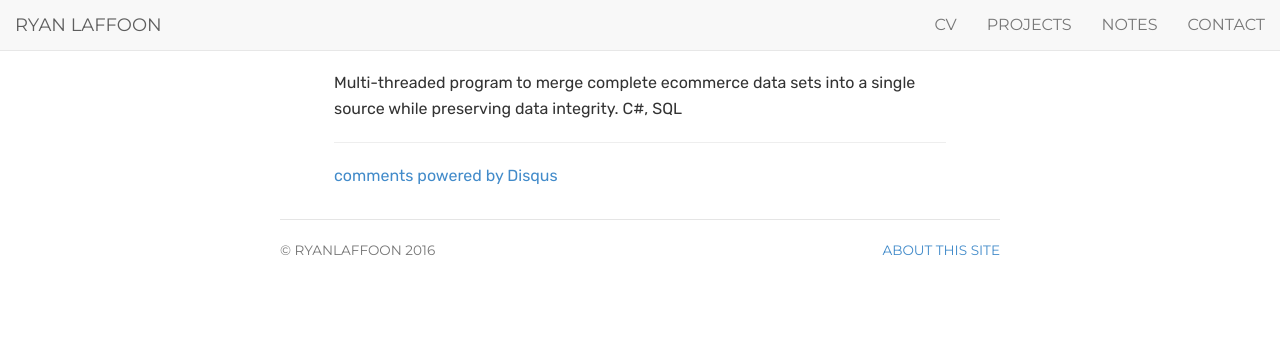
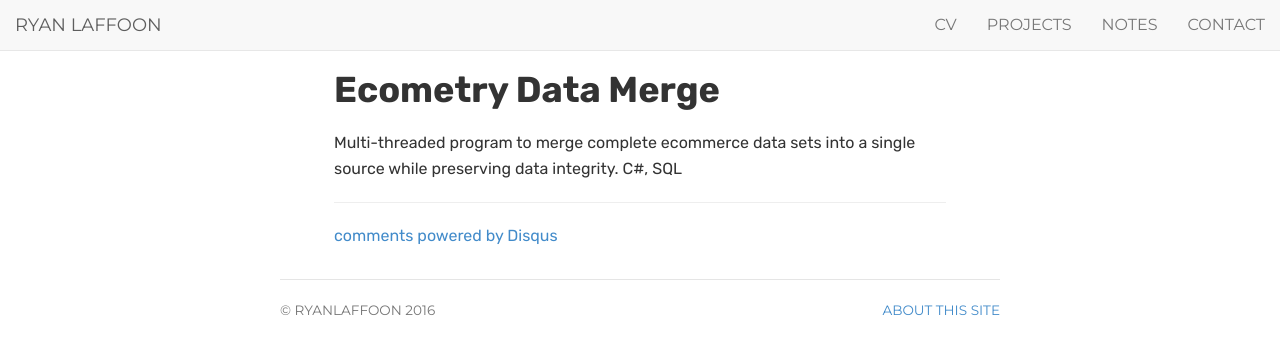
Before and after one commit to ryanlaffoon/ryanlaffoon.github.io, a Jekyll site: the page built from _projects/Ecometry-Data-Merge.md, in a window 1280 px wide. Shown: the top 354 px of the page. Built offline with Jekyll 4.4.1, drawn with Linux system fonts in a browser that asks for light colours; comment, search, counter and statistics services are not loaded.

Commit message:
Update project.html

```diff
--- a/_layouts/project.html
+++ b/_layouts/project.html
@@ -7,6 +7,7 @@ projects: active
 
 <div class="projects">
     <div class="project single">
+        <h1 class="title">{{ page.project}}</h1>
         <h1 class="title">{{ project.name }}</h1>
 
         <h2 class="credit">
```
